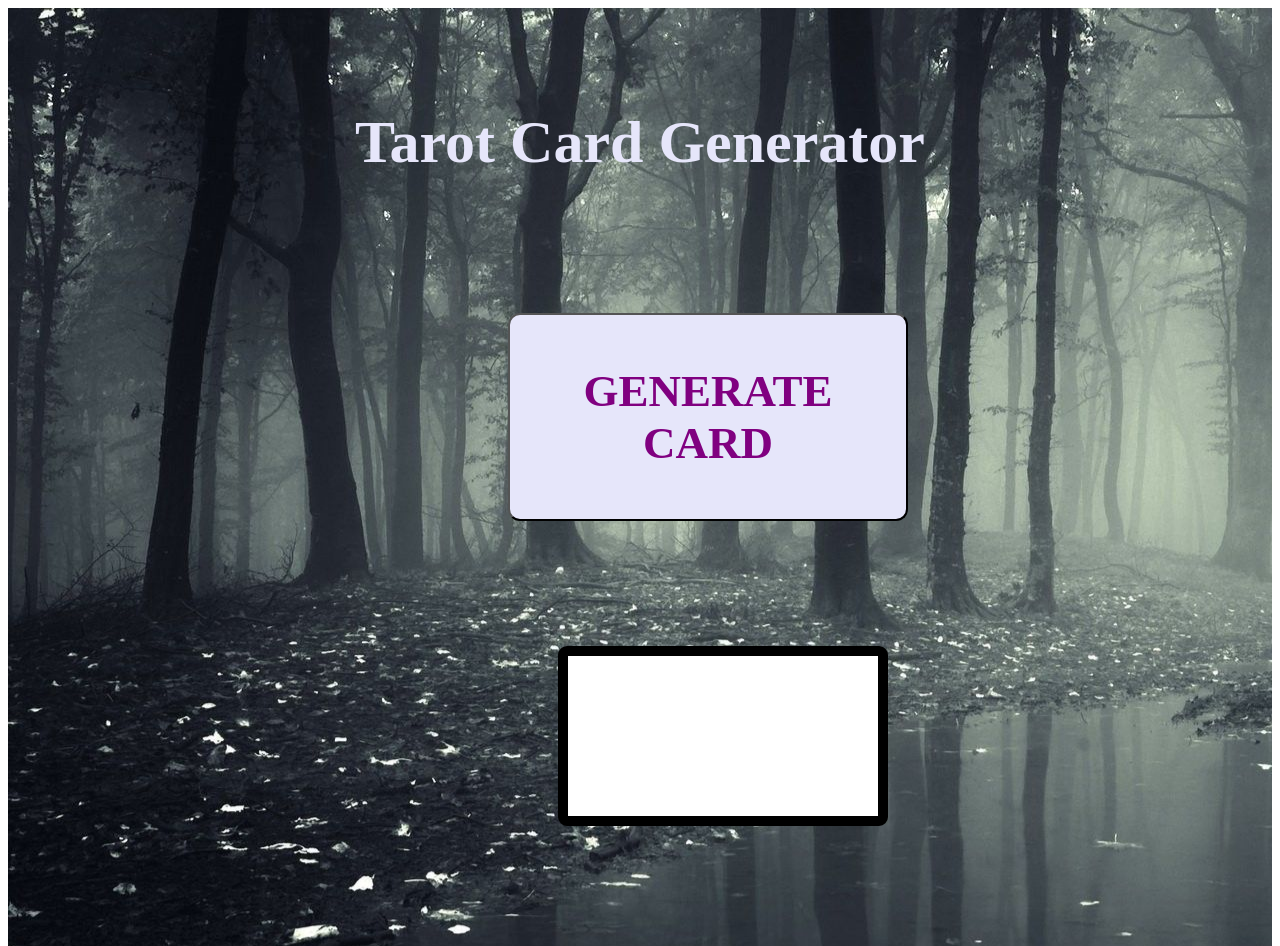
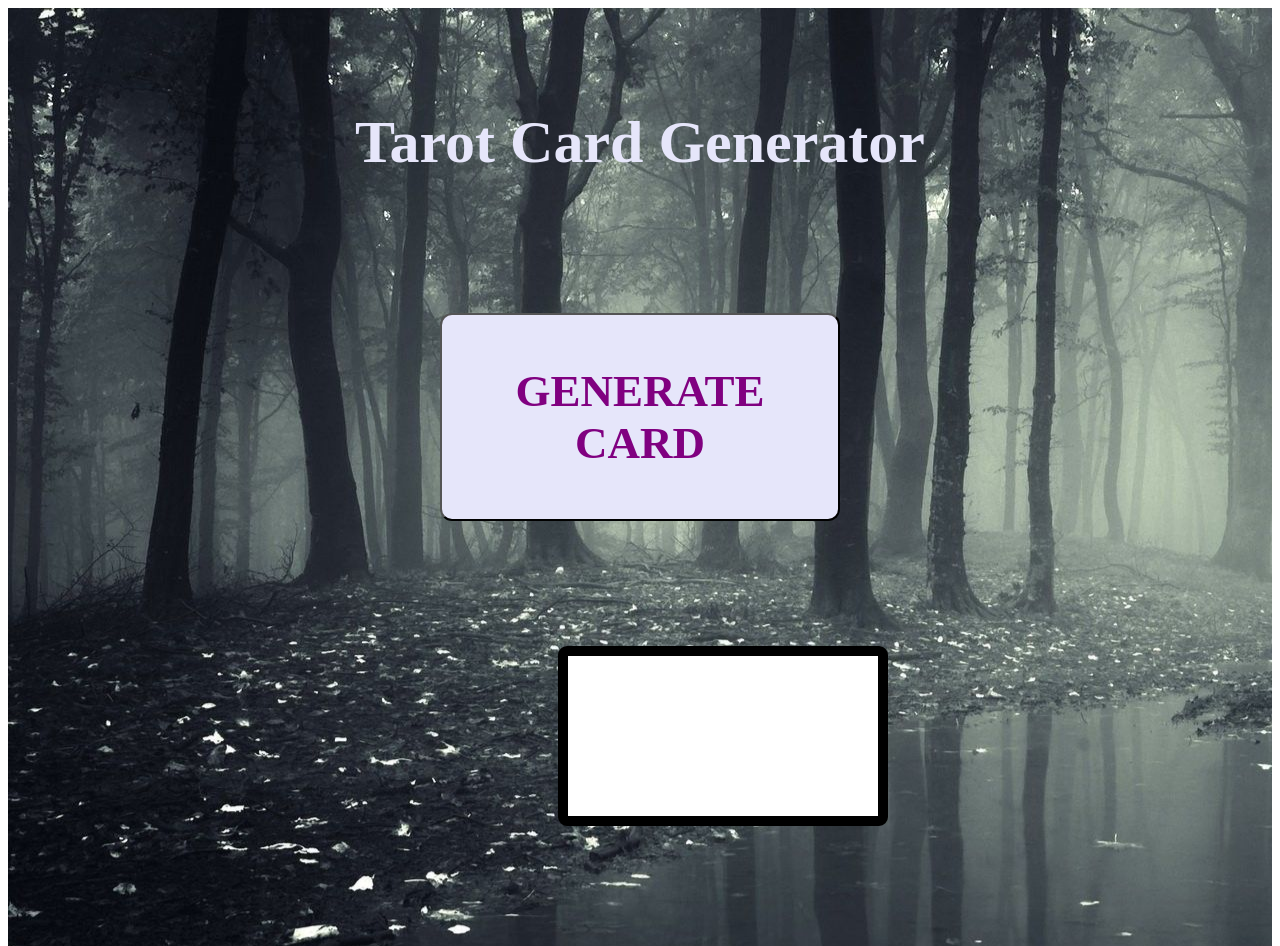
Before and after one commit to raquelindia/Tarot-Card-Generator, a plain HTML site: page index.html in a window 1280 px wide. Shown: the top 946 px of the page. Drawn offline with Linux system fonts and the light colour scheme.

Commit message:
Update index.html

```diff
--- a/index.html
+++ b/index.html
@@ -44,10 +44,8 @@
               }
 
               #button {
-                display: block;
-                margin: 0 auto;
-                padding-left: 400px;
-
+                display: flex;
+                justify-content: center;
               }
 
               h2 {
```
